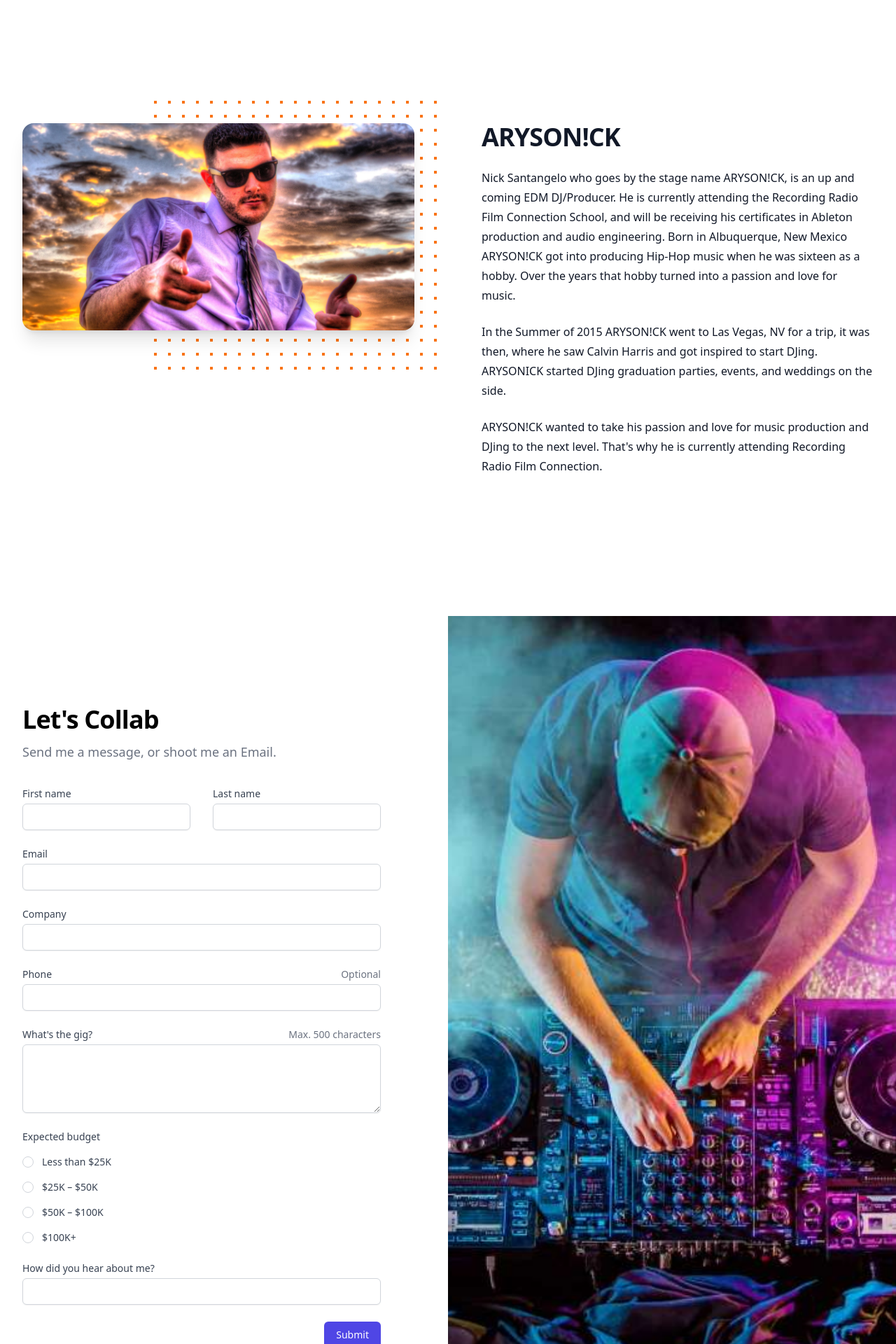
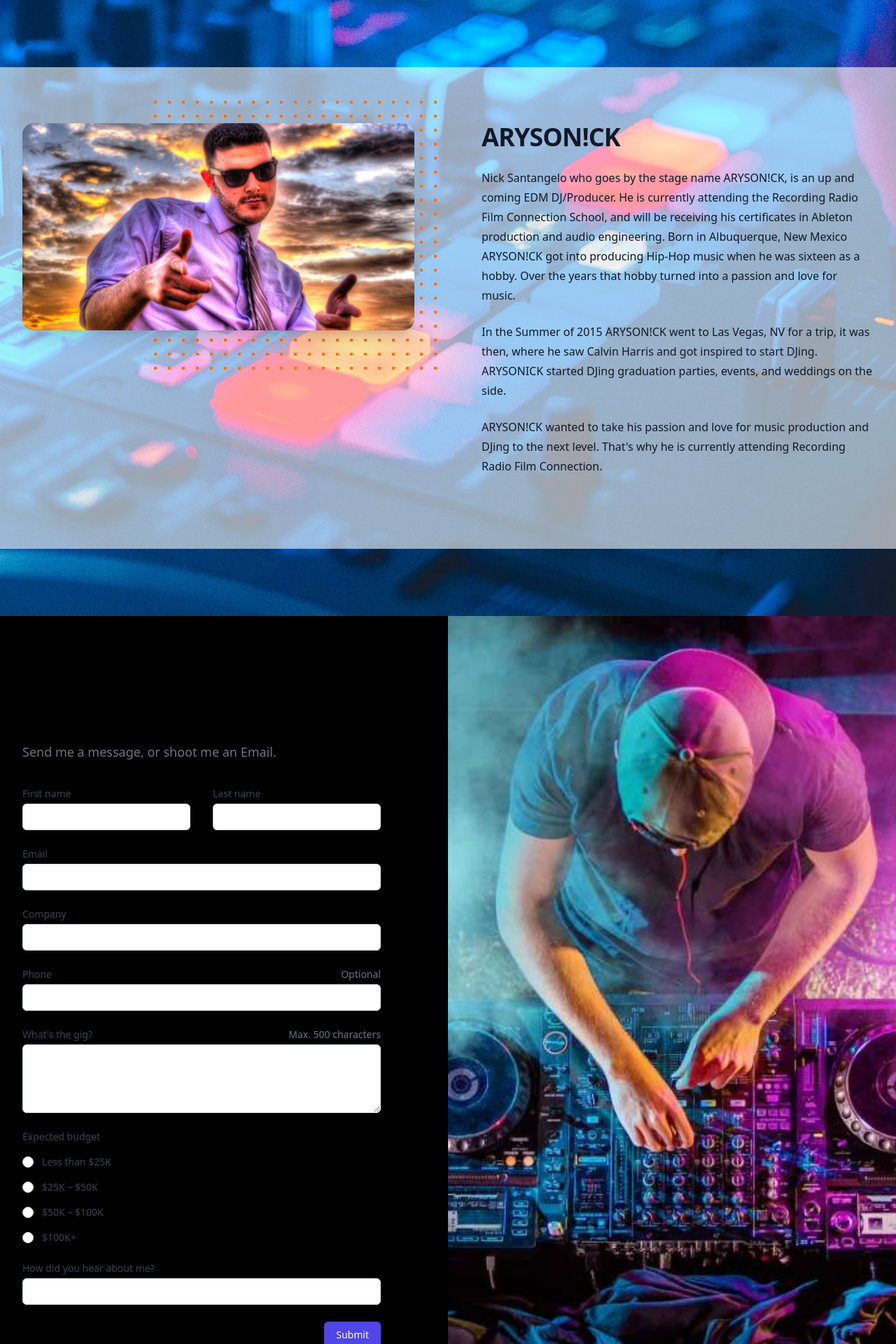
Before and after one commit to BryantDesigns/arysonick-website, a React (Create React App) app: page / in a window 1280 px wide. Shown: the top 1920 px of the page at 70% size. Built offline with nearby package versions, Linux system fonts and the light colour scheme.

Commit message:
fixed bg image

```diff
--- a/src/App.js
+++ b/src/App.js
@@ -1,15 +1,14 @@
 import Feature from './components/Feature'
 import Footer from './components/Footer';
 import Form from './components/Form';
-import bg from './images/dj1.jpg'
 
 function App() {
 
   return (
     <>
-      <div style={{ background: `url(${bg}) center center cover`}}>
+
         <Feature />
-      </div>
+
 
       <Form />
       <Footer />
--- a/src/components/Feature.jsx
+++ b/src/components/Feature.jsx
@@ -1,9 +1,10 @@
 import NickImage from '../images/nick.jpg'
+import bg from '../images/dj1.jpg'
 
 
 export default function Feature() {
   return (
-    <div className="relative py-16 sm:py-24">
+    <div className="relative py-16 sm:py-24" style={{ background: `url(${bg}) center center`}}>
       <div className="lg:mx-auto lg:max-w-7xl lg:px-8 lg:grid lg:grid-cols-2 lg:gap-24 lg:items-start bg-white bg-opacity-60">
         <div className="relative sm:py-16 lg:py-0">
           <div aria-hidden="true" className="hidden sm:block lg:absolute lg:inset-y-0 lg:right-0 lg:w-screen">
--- a/src/components/Form.jsx
+++ b/src/components/Form.jsx
@@ -1,7 +1,7 @@
 import DjImg from '../images/dj.jpg'
 export default function Form() {
   return (
-    <div className="relative bg-white">
+    <div className="relative bg-black">
       <div className="lg:absolute lg:inset-0">
         <div className="lg:absolute lg:inset-y-0 lg:right-0 lg:w-1/2">
           <img
```
